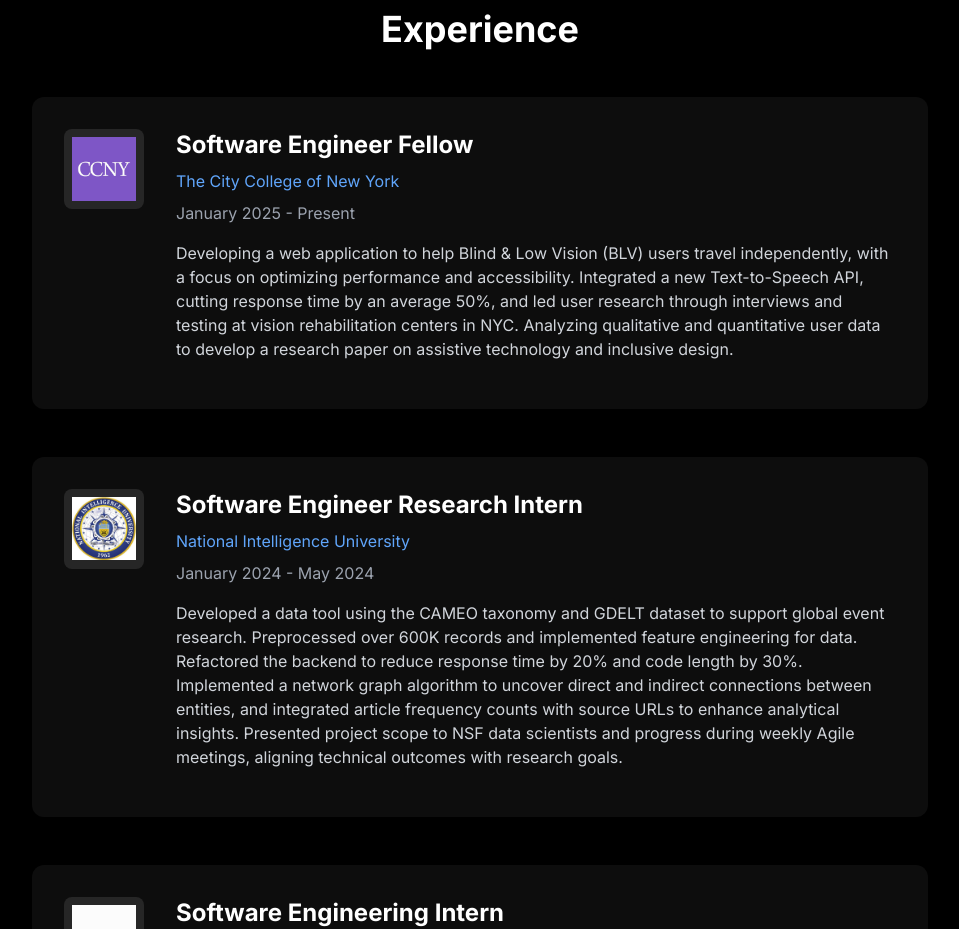
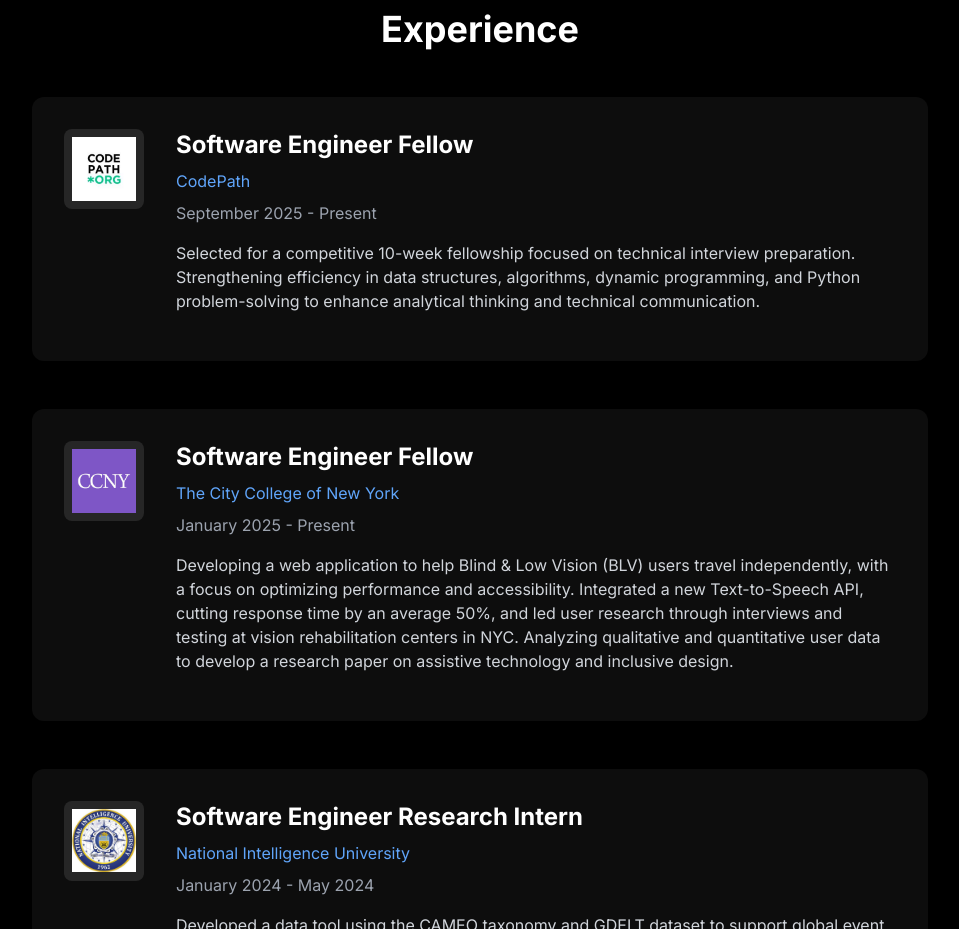
Before and after one commit to MChaudhry9/Portfolio, a Next.js app: page / in a window 1280 px wide. Shown: the part 1920-2849 px from the top of the page, without its empty margins (160-1119 px from the left). Built offline with nearby package versions, Linux system fonts and the light colour scheme.

Commit message:
added new resume & experience section

```diff
--- a/src/components/Experience.tsx
+++ b/src/components/Experience.tsx
@@ -5,6 +5,14 @@
 import Link from "next/link";
 
 const experiences = [
+  {
+    title: "Software Engineer Fellow",
+    company: "CodePath",
+    date: "September 2025 - Present",
+    description:
+      "Selected for a competitive 10-week fellowship focused on technical interview preparation. Strengthening efficiency in data structures, algorithms, dynamic programming, and Python problem-solving to enhance analytical thinking and technical communication.",
+    logo: "/images/codepath.jpg",
+  },
   {
     title: "Software Engineer Fellow",
     company: "The City College of New York",
--- a/src/components/Hero.tsx
+++ b/src/components/Hero.tsx
@@ -68,7 +68,7 @@
           <div className="w-3/4 lg:w-full mx-auto sm:mx-8">
             <Image
               src="/images/gif.gif"
-              alt="Shohruz Ernazarov speaking at one of his club events"
+              alt="ones and zeros"
               width={400}
               height={300}
               className="rounded-2xl shadow-2xl object-cover"
```
Also changed, not shown: public/images/codepath.jpg (added), 1 other file (tests, documents, lock files or other folders).
